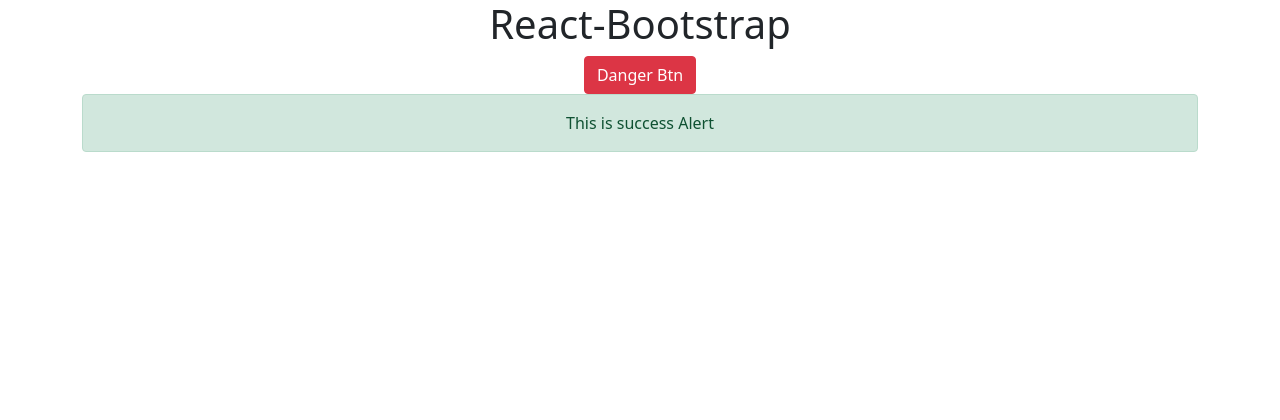
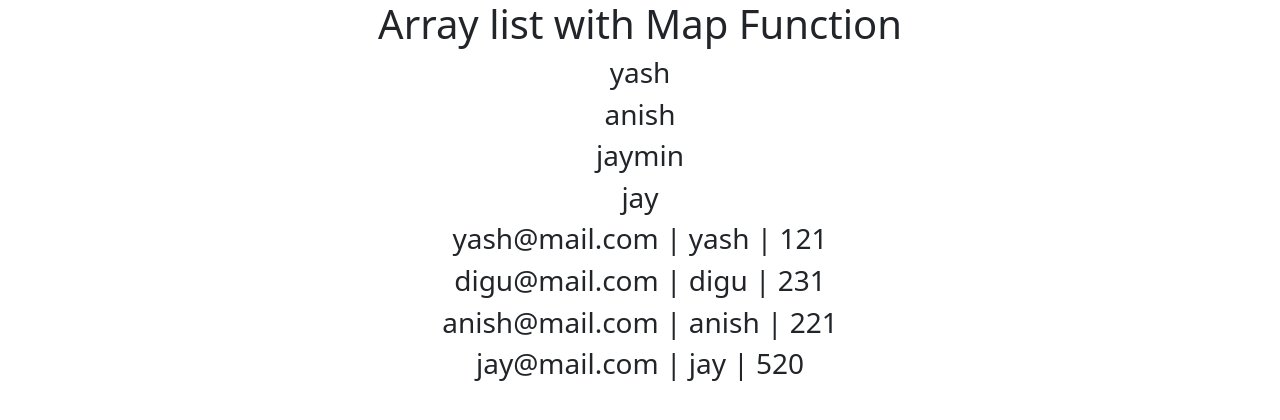
Before and after one commit to yash-jivani/Learn-React-CS, a React (Create React App) app: page / in a window 1280 px wide. Shown: the top 420 px of the page. Built offline with nearby package versions, Linux system fonts and the light colour scheme.

Commit message:
Handle Array 1

```diff
--- a/src/App.js
+++ b/src/App.js
@@ -1,12 +1,75 @@
+
 import React from 'react'
-import {Button,Alert} from 'react-bootstrap'
 
 export default function App() {
+
+  // ? Normal use ::
+
+  const students = ['yash', 'anish', 'jaymin', 'jay']
+
+  // with for loop
+  console.log('--- for loop ---')
+  for (let i of students) {
+    console.log(i)
+  }
+
+  // with map function
+  console.log('--- map function ---')
+  students.map((data) => {
+    console.log(data)
+  })
+
+  // ? Real life Example :
+
+  const info = [
+    {name:'yash',mail:"yash@mail.com",number:121},
+    {name:'digu',mail:"digu@mail.com",number:231},
+    {name:'anish',mail:"anish@mail.com",number:221},
+    {name:'jay',mail:"jay@mail.com",number:520},
+  ]
+
   return (
+
     <div className='container'>
-    <h1>React-Bootstrap</h1>
-    <Button variant="danger">Danger Btn</Button>
-    <Alert variant='success'>This is success Alert</Alert>
+
+      <h1>Array list with Map Function</h1>
+
+      {/* ----------- write in '{}' | JSX --------- */}
+
+{/* WITH MAP FUNCTION */}
+
+      {/* {
+        students.map((item)=>{
+           return <h3>{item}</h3>
+        })
+      } */}
+
+      {/* OR */}
+
+      {
+        students.map((item) =>
+          <h3>{item}</h3>
+        )
+      }
+
+{/* WITH FOR LOOP | will not work */}
+
+      {/* {
+        for(let i of students){
+          <h3>{i}</h3>
+        }
+      } */}
+
+
+      {/* ---------- real life demo example ----------- */}
+
+      {
+        info.map((data)=>{
+          return <h3>{data.mail} | {data.name} | {data.number}</h3>
+        })
+      }
+
+
     </div>
   )
 }
```
Also changed, not shown: 1 other file (tests, documents, lock files or other folders).
